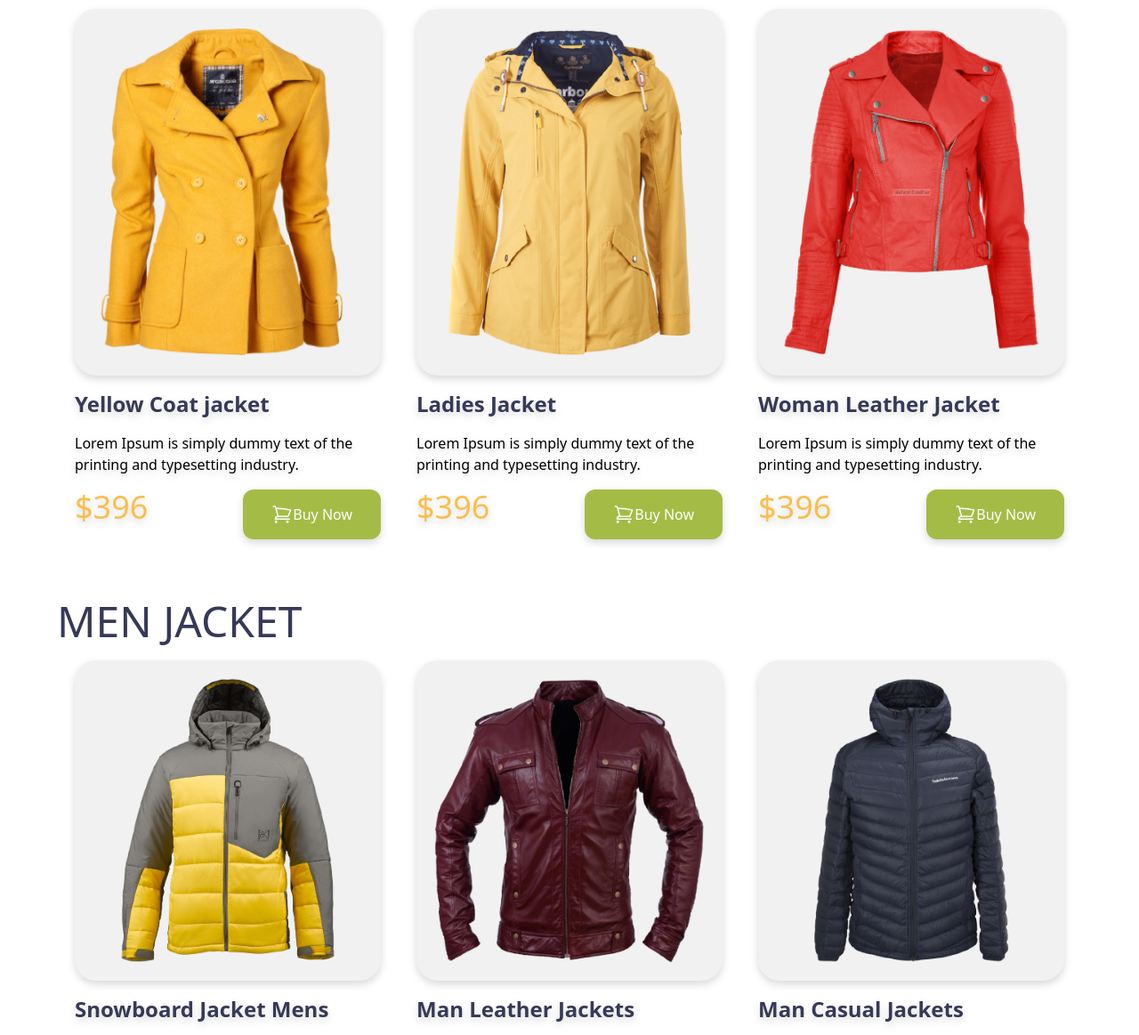
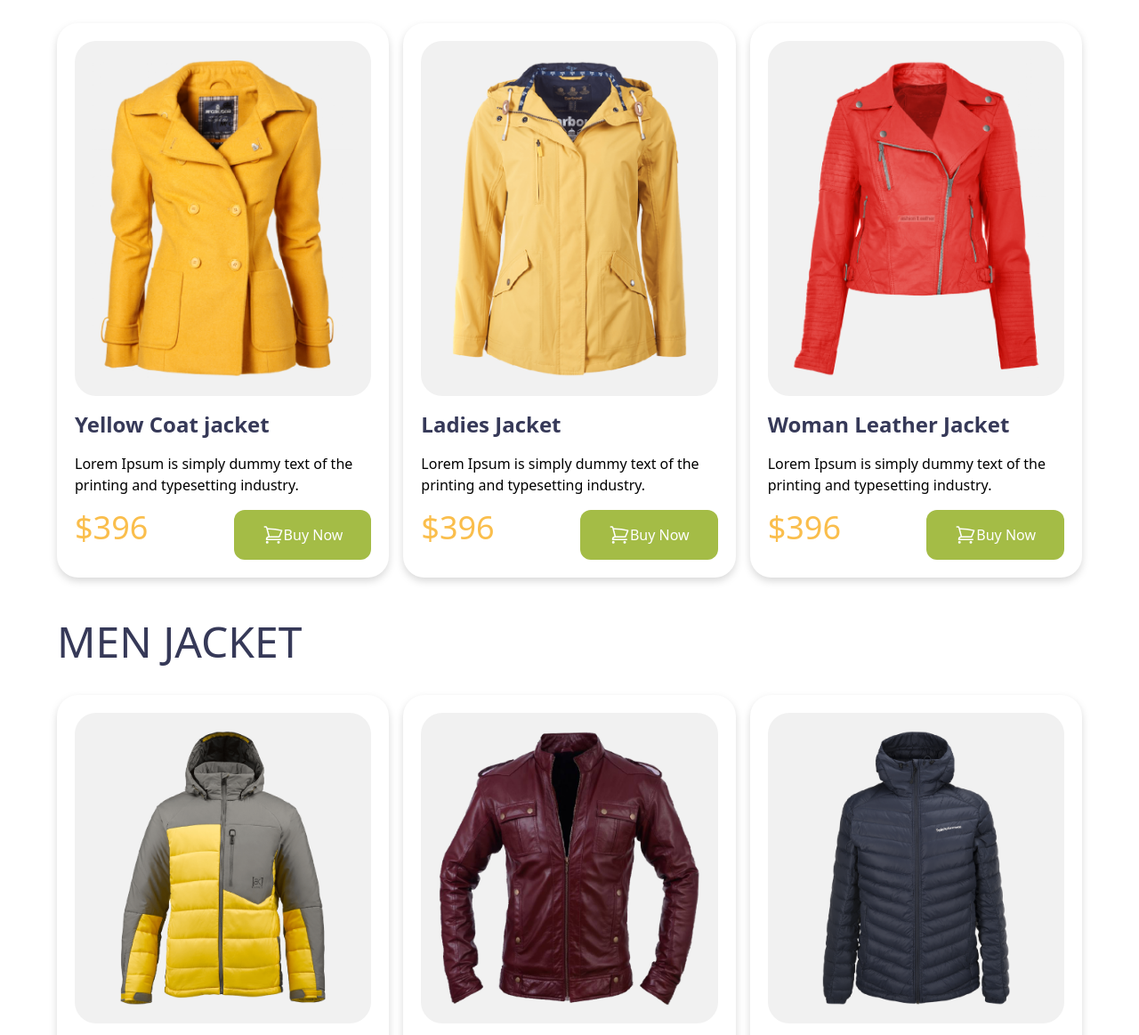
Before and after one commit to riad277/penguin-shop, a plain HTML site: page index.html in a window 1280 px wide. Shown: the part 593-1756 px from the top of the page at 89% size. Drawn offline with nearby package versions, Linux system fonts and the light colour scheme.

Commit message:
some style added

```diff
--- a/index.html
+++ b/index.html
@@ -29,15 +29,15 @@
            <div> <img src="images/model.png" alt=""></div>
         </div>
     </header>
-    <main class="max-w-6xl mx-auto">
+    <main class="max-w-6xl  mx-auto">
 
         <!-- women jacket secttion -->
          <section class="my-12">
-         <h3 class="text-5xl text-[#363958]">WOMEN JACKET</h3>
+         <h3 class="text-5xl mb-9 text-[#363958]">WOMEN JACKET</h3>
          <!-- card container -->
-          <div class="grid grid-cols-1 lg:grid-cols-3">
+          <div class="grid grid-cols-1 gap-4 lg:grid-cols-3">
             <!-- jacket card -->
-             <div class="p-5 space-y-4 drop-shadow-lg  rounded-3xl">
+             <div class="p-5 space-y-4 drop-shadow-lg  bg-[#FFFFFF]  rounded-3xl">
                 <img class="bg-[#F1F1F1] p-5 rounded-3xl " src="images/jacket-1.png" alt="">
                 <h4 class="text-2xl font-bold text-[#363958]">Yellow Coat jacket</h4>
                 <p>Lorem Ipsum is simply dummy text of the
@@ -51,7 +51,7 @@
                     </button>
                 </div>
              </div>
-             <div class="p-5 space-y-4 drop-shadow-lg rounded-3xl">
+             <div class="p-5 space-y-4 drop-shadow-lg  bg-[#FFFFFF]   rounded-3xl">
                 <img class="bg-[#F1F1F1] p-5 rounded-3xl " src="images/jacket-2.png" alt="">
                 <h4 class="text-2xl font-bold text-[#363958]">Ladies Jacket </h4>
                 <p>Lorem Ipsum is simply dummy text of the
@@ -65,7 +65,7 @@
                     </button>
                 </div>
              </div>
-             <div class="p-5 space-y-4 drop-shadow-lg rounded-3xl">
+             <div class="p-5 space-y-4 drop-shadow-lg  bg-[#FFFFFF]   rounded-3xl">
                 <img class="bg-[#F1F1F1] p-5 rounded-3xl " src="images/jacket-3.png" alt="">
                 <h4 class="text-2xl font-bold text-[#363958]">Woman Leather Jacket </h4>
                 <p>Lorem Ipsum is simply dummy text of the
@@ -83,11 +83,11 @@
         </section>
 
         <section class="my-12">
-            <h3 class="text-5xl text-[#363958]">MEN JACKET</h3>
+            <h3 class="text-5xl mb-9 text-[#363958]">MEN JACKET</h3>
             <!-- card container -->
-             <div class="grid grid-cols-1 lg:grid-cols-3">
+             <div class="grid grid-cols-1 gap-4 lg:grid-cols-3">
                <!-- jacket card -->
-                <div class="p-5 space-y-4 drop-shadow-lg  rounded-3xl">
+                <div class="p-5 space-y-4 drop-shadow-lg  bg-[#FFFFFF]   rounded-3xl">
                    <img class="bg-[#F1F1F1] p-5 rounded-3xl " src="images/jacket-4.png" alt="">
                    <h4 class="text-2xl font-bold text-[#363958]">Snowboard Jacket Mens</h4>
                    <p>Lorem Ipsum is simply dummy text of the
@@ -101,7 +101,7 @@
                        </button>
                    </div>
                 </div>
-                <div class="p-5 space-y-4 drop-shadow-lg rounded-3xl">
+                <div class="p-5 space-y-4 drop-shadow-lg  bg-[#FFFFFF]   rounded-3xl">
                    <img class="bg-[#F1F1F1] p-5 rounded-3xl " src="images/jacket-5.png" alt="">
                    <h4 class="text-2xl font-bold text-[#363958]">Man Leather Jackets</h4>
                    <p>Lorem Ipsum is simply dummy text of the
@@ -115,7 +115,7 @@
                        </button>
                    </div>
                 </div>
-                <div class="p-5 space-y-4 drop-shadow-lg rounded-3xl">
+                <div class="p-5 space-y-4 drop-shadow-lg  bg-[#FFFFFF]   rounded-3xl">
                    <img class="bg-[#F1F1F1] p-5 rounded-3xl " src="images/jacket-6.png" alt="">
                    <h4 class="text-2xl font-bold text-[#363958]">Man Casual Jackets</h4>
                    <p>Lorem Ipsum is simply dummy text of the
@@ -132,6 +132,15 @@
              </div>
            </section>
     </main>
-    <footer></footer>
+    <footer>
+        <!-- container of footer div -->
+        <div>
+            <div>
+
+            </div>
+
+        </div>
+
+    </footer>
 </body>
 </html>
```
